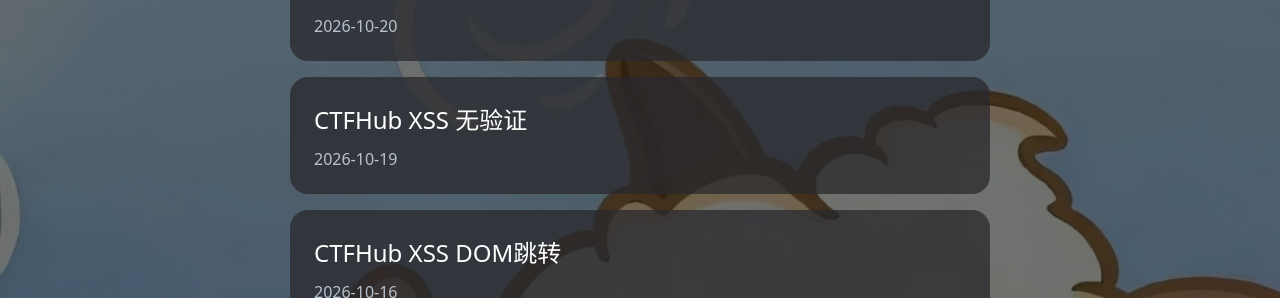
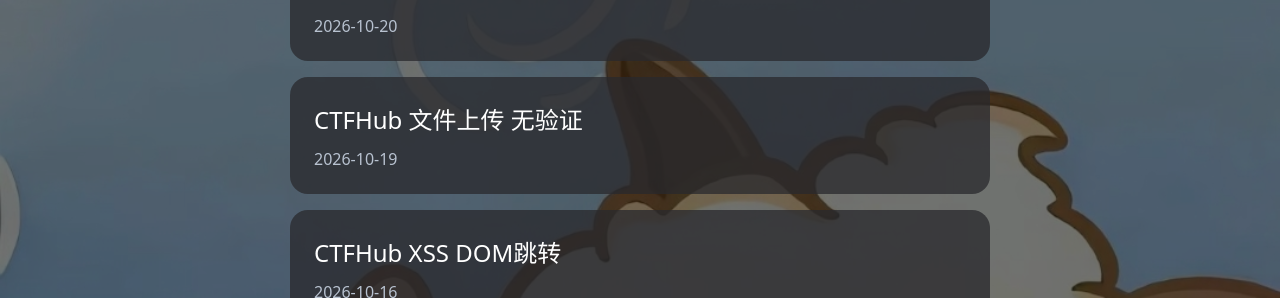
Before and after one commit to gysbfff/gysbfff.github.io, a Jekyll site: the page built from ctfhub.html, in a window 1280 px wide and 900 px high. Shown: the part 284-582 px from the top of the window. Built offline with Jekyll 4.4.1, drawn with Linux system fonts in a browser that asks for light colours.

Commit message:
Update title and tags for CTFHub post

```diff
--- a/_posts/2026-10-19-ctfhub-wuyanzheng.md
+++ b/_posts/2026-10-19-ctfhub-wuyanzheng.md
@@ -1,10 +1,10 @@
 ---
-title: CTFHub XSS 无验证
+title: CTFHub 文件上传 无验证
 date: 2026-10-19
-categories: CTFHub XSS
-tags: CTFHub XSS
+categories: CTFHub
+tags: CTFHub 文件上传 Web
 ---
-# 题目:  CTFHub XSS 无验证
+# 题目:  CTFHub 文件上传 无验证
 
 ## 题目描述
 打开题目页面，界面非常简洁：
```
